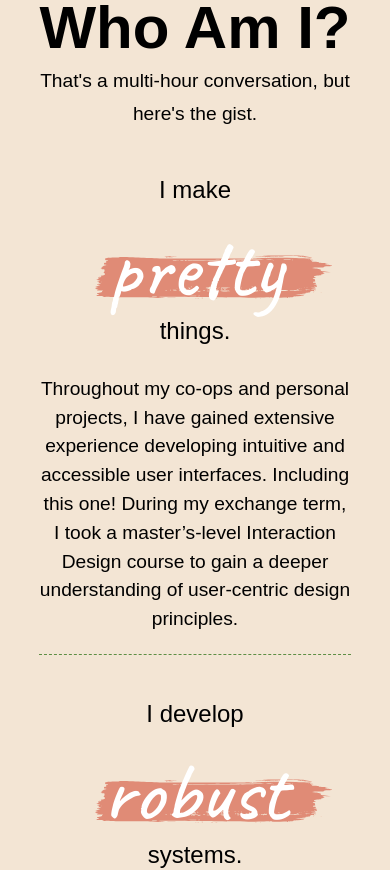
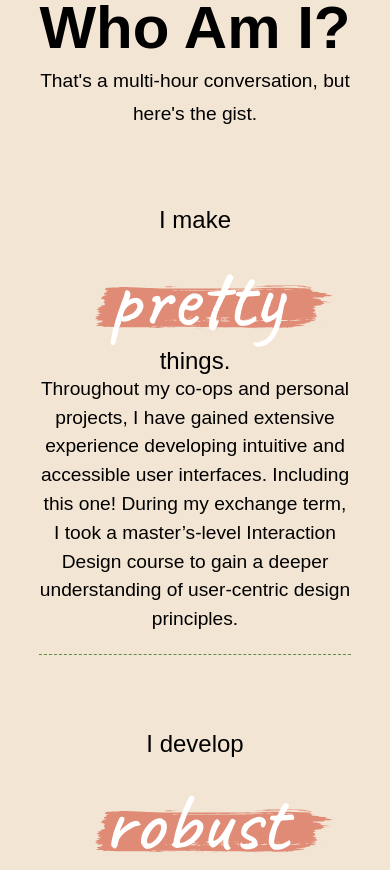
Before and after one commit to albertjlay/personal-website-v2, a React (Create React App) app: page / in a window 390 px wide. Shown: the part 1160-2030 px from the top of the page. Built offline with nearby package versions, Linux system fonts and the light colour scheme; the HTML template or start-up script is replaced by a standard one.

Commit message:
Tweak styles

```diff
--- a/src/style.scss
+++ b/src/style.scss
@@ -140,6 +140,9 @@ section {
         text-align: center;
         .about-content-title {
           display: inline-block;
+          h3 {
+            top: 0px;
+          }
         }
         .about-content-text {
           text-align: center;
```
